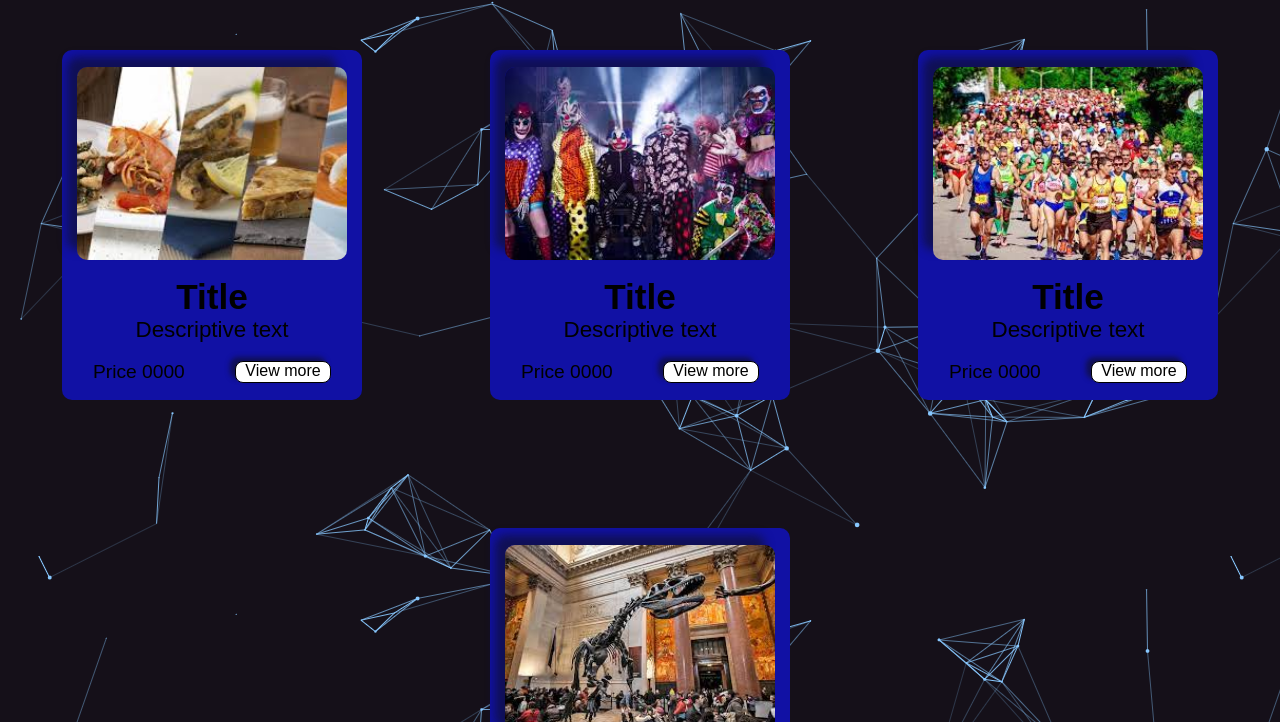
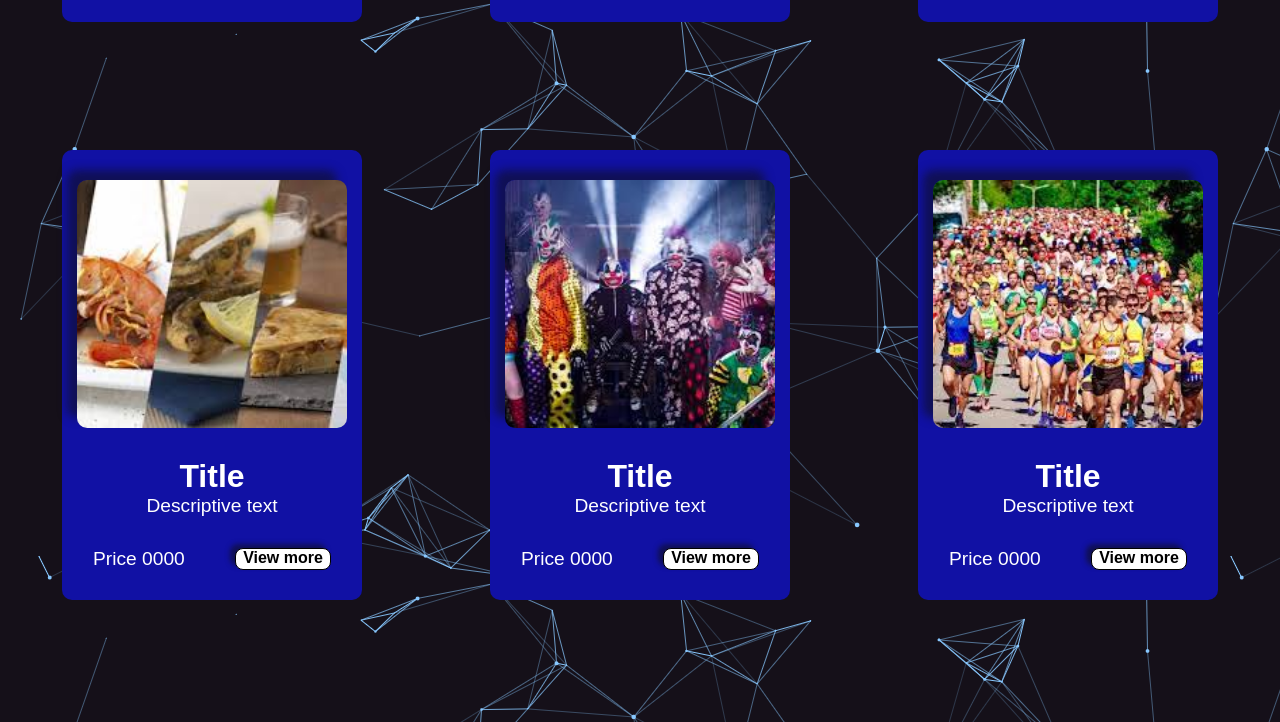
Before and after one commit to FabrizioCatanzaro/amazing-events, a plain HTML site: page index.html in a window 1280 px wide. Shown: the part 721-1443 px from the top of the page. Drawn offline with Linux system fonts and the light colour scheme; a web font is replaced by a local one.

Commit message:
leves cambios a la hoja de estilos

```diff
--- a/styles/style.css
+++ b/styles/style.css
@@ -56,6 +56,11 @@ nav a{
     align-items: center;
 }
 
+nav a:hover{
+    color: rgba(217,3,104,255);
+    background-color: black;
+}
+
 .active {
     background-color: black;
     color: rgba(217,3,104,255);
@@ -94,10 +99,6 @@ nav a{
     color: rgba(217,3,104,255);
 }
 
-nav a:hover{
-    color: rgba(217,3,104,255);
-    background-color: black;
-}
 
 
 /* --------MAIN SECTION------- */
@@ -168,12 +169,18 @@ nav a:hover{
 .card{
     background-color: rgb(17, 17, 164);
     width: 300px;
-    height: 350px;
+    height: 450px;
     display: flex;
     flex-direction: column;
     align-items: center;
     justify-content: space-evenly;
     border-radius: 10px;
+}
+
+.card:hover{
+    transform: scale(1.2);
+    transition: .5s;
+    transition: all .4s ease-in-out;
 }
 
 .card img{
@@ -192,11 +199,13 @@ nav a:hover{
 }
 
 .titulo-card h3{
-    font-size: 2.2rem;
+    font-size: 2rem;
+    color: white;
 }
 
 .titulo-card p{
-    font-size: 1.4rem;
+    font-size: 1.2rem;
+    color: white;
 }
 
 .pie-de-card{
@@ -208,6 +217,7 @@ nav a:hover{
 
 .pie-de-card p{
     font-size: 1.2rem;
+    color: white;
 }
 
 .pie-de-card .button{
@@ -220,6 +230,7 @@ nav a:hover{
 
 .pie-de-card a{
     text-decoration: none;
+    font-weight: 600;
     text-align: center;
     color: black;
     font-size: 1rem;
```
